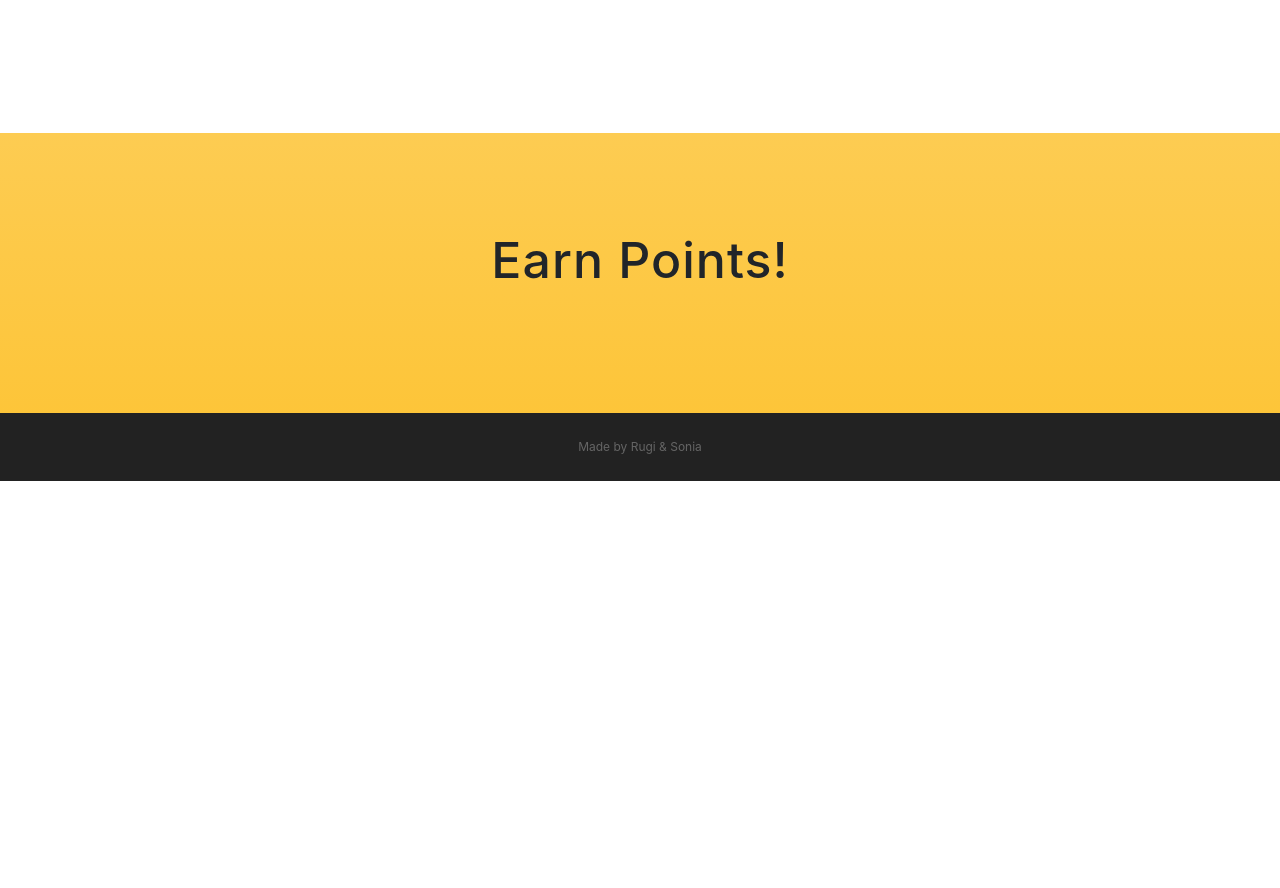
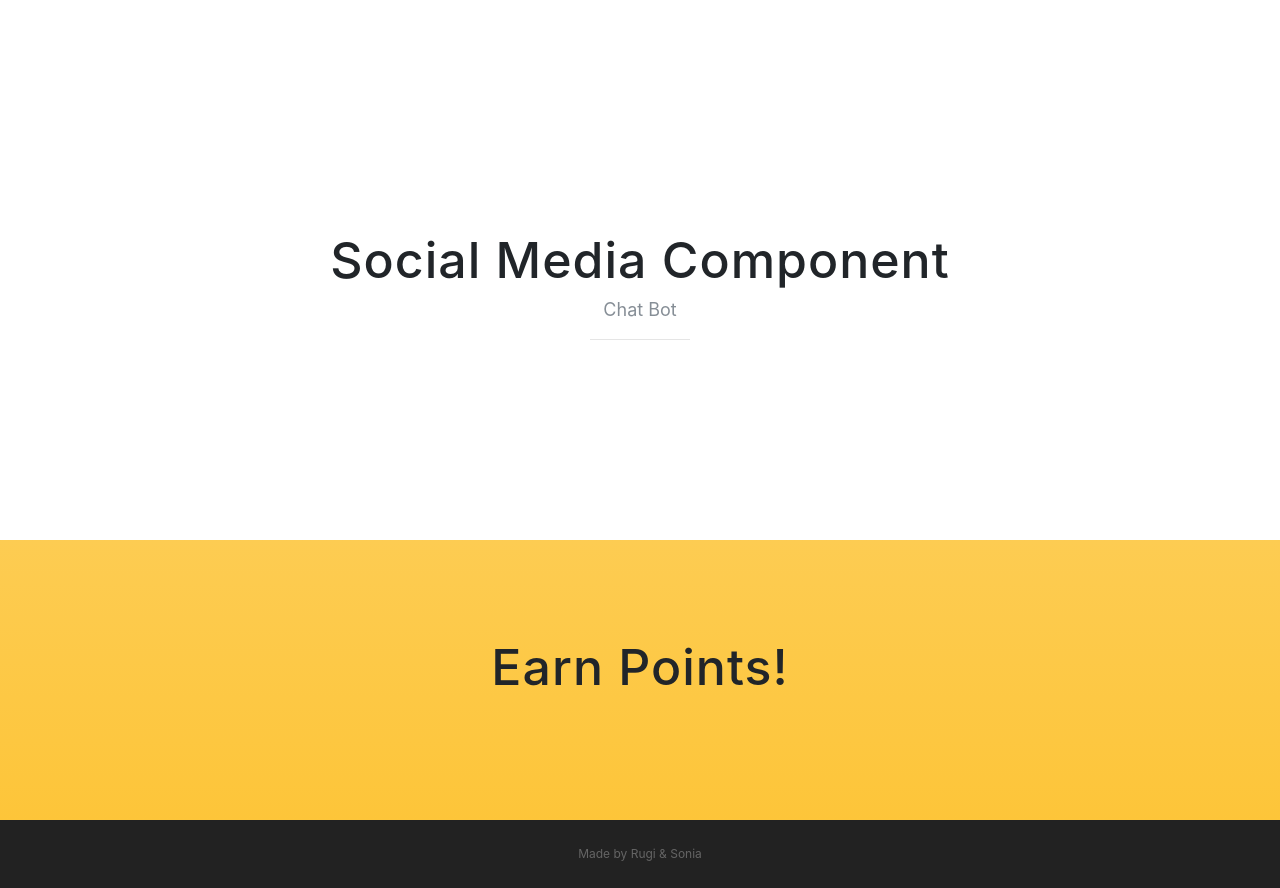
Before and after one commit to danielscake/fiveways, a website with bundled scripts: page index.html in a window 1280 px wide. Shown: the part 2700-3588 px from the top of the page. Before the commit the page ends 3181 px from the top, so only its background shows below. Built offline with nearby package versions, Linux system fonts and the light colour scheme; a script that the page names is missing; files whose address does not match are found by name; a web font is replaced by a local one.

Commit message:
added bot-society

```diff
--- a/index.html
+++ b/index.html
@@ -106,12 +106,27 @@
         </div>
       </div>
     </section>
-
+        <section class="features" id="features">
+        <div class="section-heading text-center">
+          <h2>Social Media Component </h2>
+          <p class="text-muted">Chat Bot</p>
+          <hr>
+            </div>
+<div style="display:flex;justify-content:center;align-items:center;">
+  <div>
+      <script type='text/javascript' src='https://app.botsociety.io/js/lib/embedsoc.js'></script><a class='botsoc' href='https://app.botsociety.io/emb/59cee1bc677a0c0d004b1ff6?p=' target='medium'></a>
+  </div>
+</div>
+      </section>
 
     <section class="contact bg-primary" id="contact">
       <div class="container">
+               <div class="row">
+          <div class="col-lg-12 my-auto">
         <h2>Earn Points!</h2>
       </div>
+          </div>
+        </div>
     </section>
 
     <footer>
```
